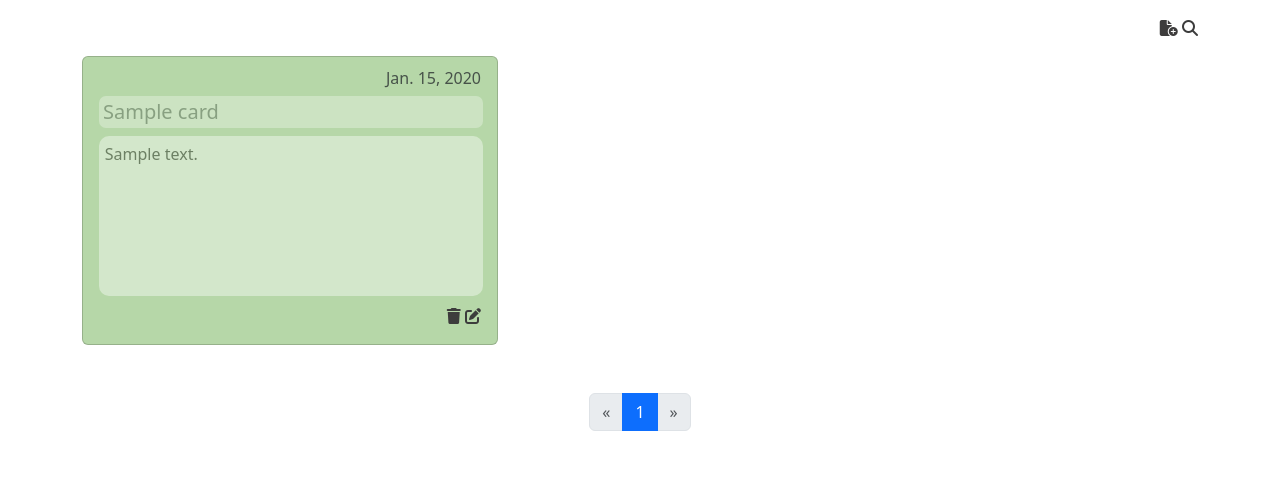
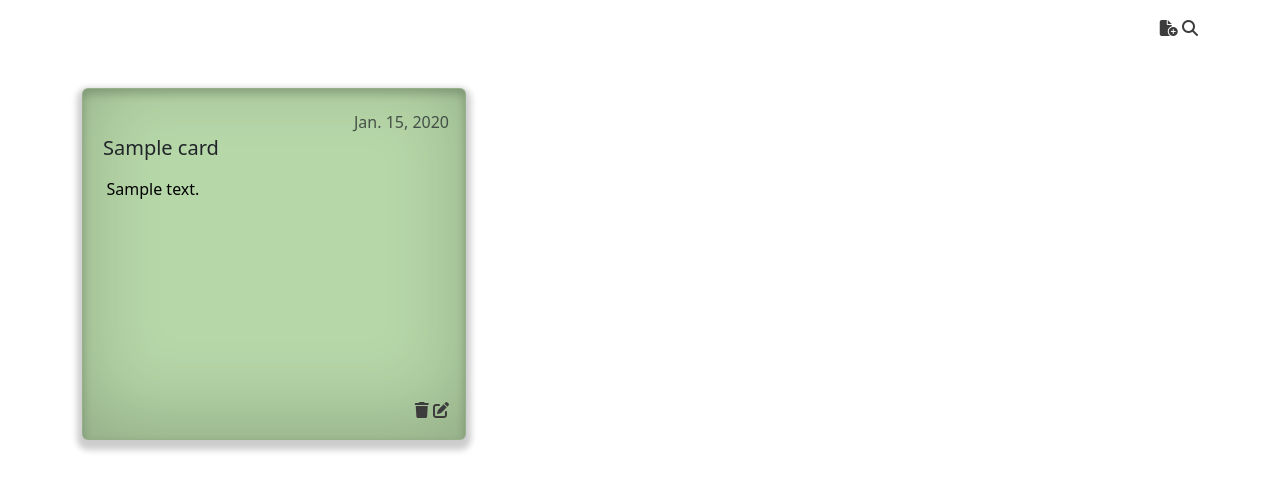
Before and after one commit to SlLVlNHA/EQUIPO4DI, a Django app: page /tablero/cards/ in a window 1280 px wide. Shown: the part 69-560 px from the top of the page. Run offline with Django 5.2, Linux system fonts and the light colour scheme; tables that the repository leaves empty hold one stand-in row (values such as "Sample post"); some libraries are stand-ins or nearby versions.

Commit message:
cambiando diseño tarjetas

```diff
--- a/cards/templates/cards/card_list.html
+++ b/cards/templates/cards/card_list.html
@@ -7,24 +7,24 @@
 </div>
 <br>
   <div class="row mt-3">
-    {% for card in page_obj %}
-        <div class="col-md-4 mt-3">
+    {% for card in cards %}
+        <div class="col-md-4 mt-5">
           {% if card.color == 0 %}
-            <div class="card" style="background-color:#B6D7A8">
+            <div class="card" style="background-color:#B6D7A8;">
           {% elif card.color == 1 %}
-            <div class="card" style="background-color:#D9D2E9">
+            <div class="card" style="background-color:#D9D2E9;">
           {% elif card.color == 2 %}
-            <div class="card" style="background-color: #F4CCCC">
+            <div class="card" style="background-color: #F4CCCC;">
           {% elif card.color == 3 %}
-            <div class="card" style="background-color:#C9DAF8">
+            <div class="card" style="background-color:#C9DAF8;">
           {% elif card.color == 4 %}
-            <div class="card" style="background-color: #D5A6BD">
+            <div class="card" style="background-color: #D5A6BD;">
           {% elif card.color == 5 %}
-            <div class="card" style="background-color:#FFF2CC">
+            <div class="card" style="background-color:#FFF2CC;">
           {% endif %}
               <div class="card-body">
-                <h6 class="card-subtitle text-end mb-2 text-body-secondary">{{card.date}}</h6>
-                <div class="transbox">
+                <h6 class="card-subtitle text-end text-body-secondary mt-2">{{card.date}}</h6>
+                <div class="tbox">
                   <h5 class="card-title p-1" >{{card.title}}</h5>
                 </div>
 
@@ -34,7 +34,7 @@
 
                 </div>
 
-                <div class="mt-2" style="float:right">
+                <div class="mt-3" style="float:right">
                   <a href="#"  style="color:rgb(61, 60, 60)"><i class="fas fa-trash"></i></a>
                   <a href="#" class="ml-3" style="color:rgb(60, 60, 60)"><i class="fas fa-edit"></i></a>
                 </div>
@@ -52,7 +52,7 @@
 
     </div>
     <br><p>
-
+{% if is_paginated %}
     <nav class="navbar navbar-expand-sm justify-content-center">
       <ul class="pagination">
         {% if page_obj.has_previous %}
@@ -78,6 +78,6 @@
       </ul>
     </nav>
 
-
+   {% endif %}
 
 {% endblock %}
--- a/static/css/style.css
+++ b/static/css/styles.css
@@ -1,10 +1,9 @@
 div.background {
     border-radius: 10px;
-    background-color: #ffffff;
-    opacity: 0.4;
+    margin: 2px;
     padding: 1%;
-    height: 10em;
-    width: 24em;
+    height: 13em;
+    width: 22em;
   }
 
 
@@ -23,5 +22,10 @@ div.background {
   }
 
   div.card {
-    width: 26em;
+    width: 24em;
+    height: 22em;
+    box-shadow:
+    inset 0 -20px 80px rgba(0,0,0,0.2),
+    inset 0 5px 10px rgba(0,0,0,0.2),
+    0 5px 6px 5px rgba(0,0,0,0.2);
   }
--- a/templates/base.html
+++ b/templates/base.html
@@ -16,7 +16,7 @@
     <link href="https://fonts.googleapis.com/css?family=Nunito&display=swap" rel="stylesheet">
 
     <script src="https://kit.fontawesome.com/ab6b010f1b.js" crossorigin="anonymous"></script>
-    <link rel="stylesheet" type="text/css" href="{% static 'css/style.css' %}">
+    <link rel="stylesheet" type="text/css" href="{% static 'css/styles.css' %}">
 
 
 
```
